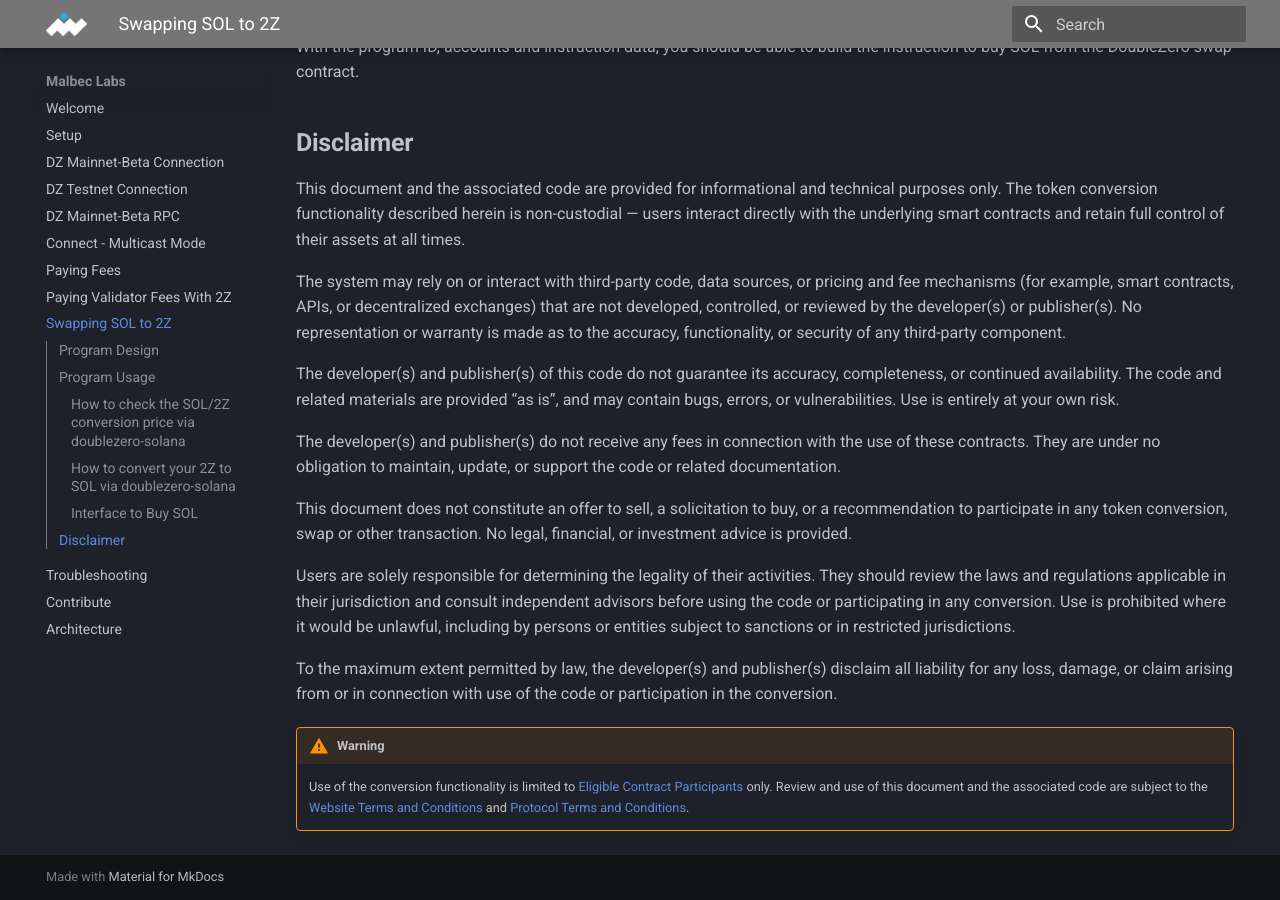
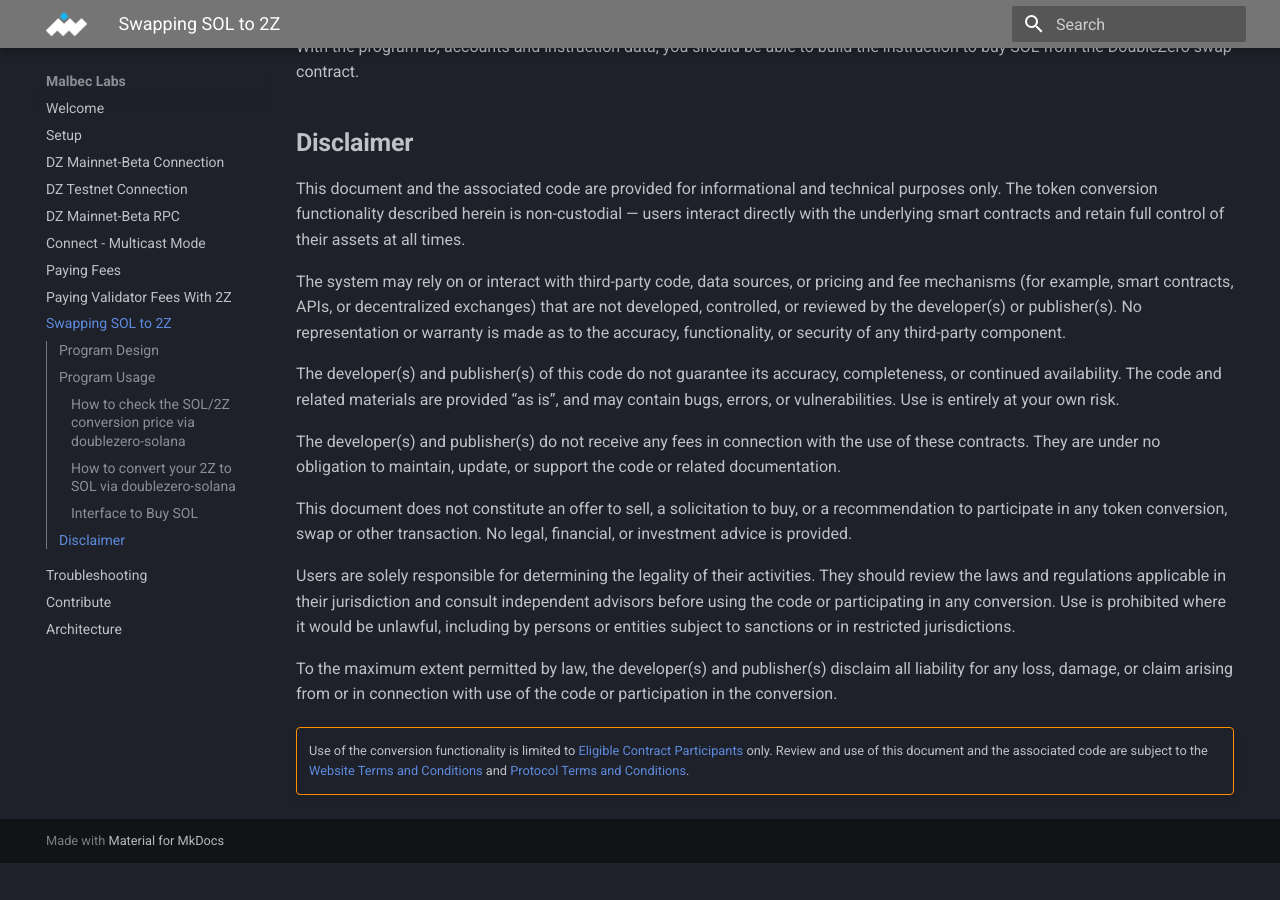
Before and after one commit to malbeclabs/docs, an MkDocs documentation site: the page built from docs/Swapping-sol-to-2z.md, in a window 1280 px wide and 900 px high, scrolled down 3906 px. Built offline with MkDocs 1.6.1 and Material for MkDocs 9.7.7, drawn with Linux system fonts in a browser that asks for light colours; after the commit the page ends 4769 px from its top, so only the background shows below that.

Commit message:
update warning box

```diff
--- a/docs/Swapping-sol-to-2z.md
+++ b/docs/Swapping-sol-to-2z.md
@@ -173,5 +173,5 @@
 
 To the maximum extent permitted by law, the developer(s) and publisher(s) disclaim all liability for any loss, damage, or claim arising from or in connection with use of the code or participation in the conversion.
 
-!!! warning
+!!! warning ""
     Use of the conversion functionality is limited to [Eligible Contract Participants](https://share.google/dXO473u1lUjKvUH6t) only. Review and use of this document and the associated code are subject to the [Website Terms and Conditions](https://doublezero.xyz/terms) and [Protocol Terms and Conditions](https://doublezero.xyz/terms-protocol).
```
